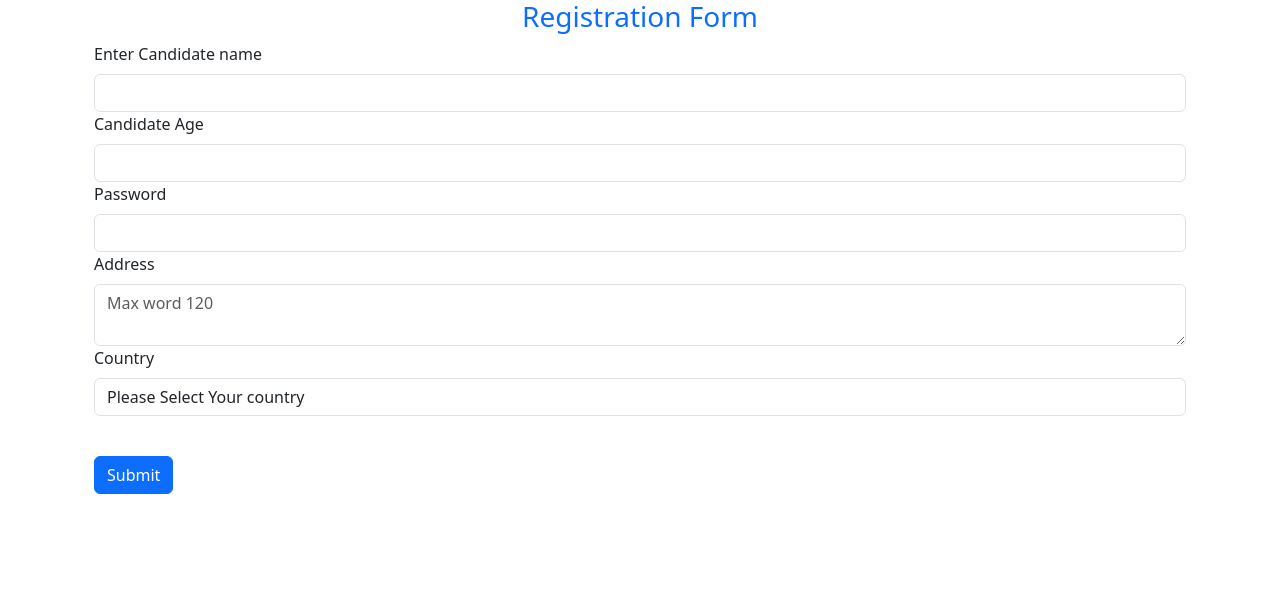
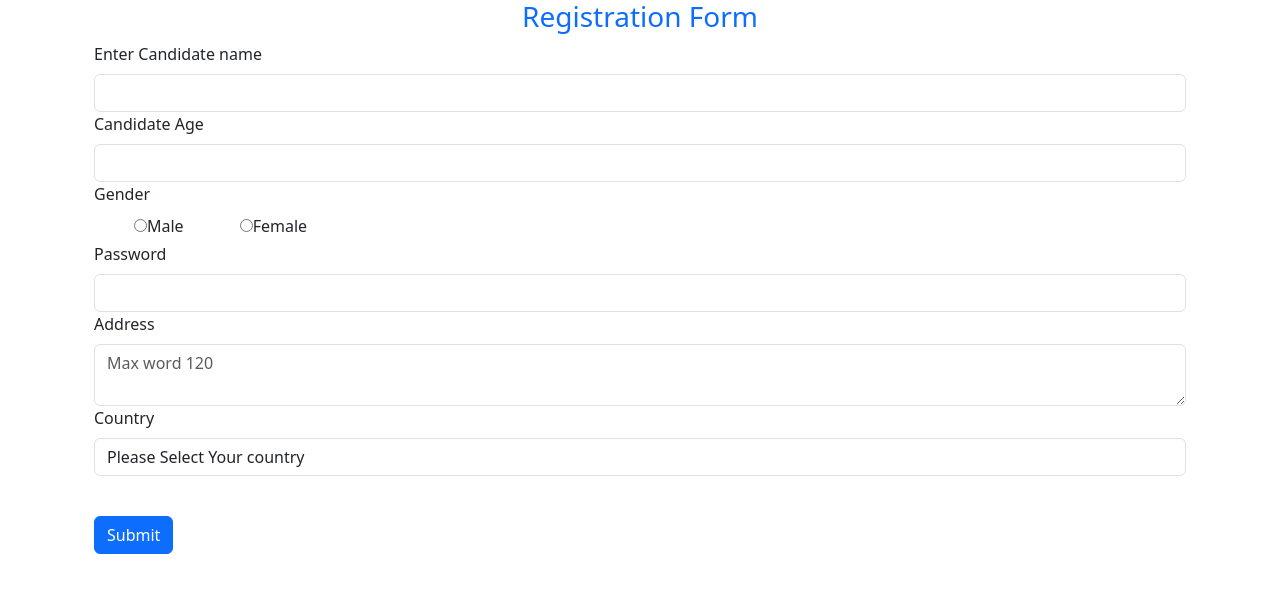
Before and after one commit to saravanan-prog/Master-React-Vite-Project, a React (Vite) app: page / in a window 1280 px wide. Shown: the top 592 px of the page. Built offline with nearby package versions, Linux system fonts and the light colour scheme.

Commit message:
register form

```diff
--- a/src/assets/form-json/RegisterForm.json
+++ b/src/assets/form-json/RegisterForm.json
@@ -19,6 +19,20 @@
         "fieldPlaceholder":"",
         "fieldVisible":true,
         "fieldValue":""
+    },
+    {
+        "fieldLabel":"Gender",
+        "fieldType" : "radio",
+        "fieldname" : "gender",
+        "fieldClassName":"form-label ms-3",
+        "fieldID":"male",
+        "fieldPlaceholder":"",
+        "fieldVisible":true,
+        "fieldValue":"male",
+        "fildChildren":[
+            {"checkboxLabel":"Male","checkboxValue":"male"},
+            {"checkboxLabel":"Female","checkboxValue":"female"}
+        ]
     },
 
     {
--- a/src/componets/FieldInput.jsx
+++ b/src/componets/FieldInput.jsx
@@ -3,7 +3,7 @@ import FieldSelectBox from "./FormSelectBox"
 
 export default function FieldInput(
     {
-        fields:{
+        fields: {
             fieldClassName,
             fieldID,
             fieldLabel,
@@ -12,38 +12,60 @@ export default function FieldInput(
             fieldVisible,
             fieldname,
             fieldOption,
+            fildChildren
         }
     }
-)
-{
-    return(
+) {
+    return (
         <>
             {fieldVisible && (
                 <div>
-                    <label className="form-label">{fieldLabel}</label>
+                    <label className="form-label" htmlFor={fieldID}>{fieldLabel}</label>
                     {fieldType != "select" ? (
-                       <div>
-                            <Field
-                                id = {fieldID}
-                                type = {(fieldType !="textarea") && fieldType}
-                                as =   {(fieldType === "textarea") && fieldType}
-                                name = {fieldname}
-                                className = {fieldClassName}
-                                placeholder= {fieldPlaceholder}
-                            />
+                        <div>
+                            {fieldType === "radio" || fieldType === "checkbox" ?
+                                (
+                                    fildChildren.map((value,key) => {
+                                        return (
+                                            <div key = {key} className="form-check form-check-inline">
+                                                <Field
+                                                    id={fieldID}
+                                                    type={fieldType}
+                                                    name={fieldname}
+                                                    className={fieldClassName}
+                                                    value = {value?.checkboxValue}
+                                                />
+                                                <label htmlFor={fieldID}> {value?.checkboxLabel }</label>
+                                            </div>
+                                        )
+                                    })
+
+                                )
+
+                                :
+                                <Field
+                                    id={fieldID}
+                                    type={(fieldType != "textarea") && fieldType}
+                                    as={(fieldType === "textarea") && fieldType}
+                                    name={fieldname}
+                                    className={fieldClassName}
+                                    placeholder={fieldPlaceholder}
+                                />
+                            }
+
 
                         </div>
-                    ):(
+                    ) : (
                         <FieldSelectBox
-                            fieldId  = {fieldID}
-                            fieldType = {fieldType}
-                            fieldName = {fieldname}
-                            fieldClassname = {fieldClassName}
-                            fieldOption = {fieldOption}
+                            fieldId={fieldID}
+                            fieldType={fieldType}
+                            fieldName={fieldname}
+                            fieldClassname={fieldClassName}
+                            fieldOption={fieldOption}
                         />
                     )}
                 </div>
-              )
+            )
             }
         </>
     )
```
